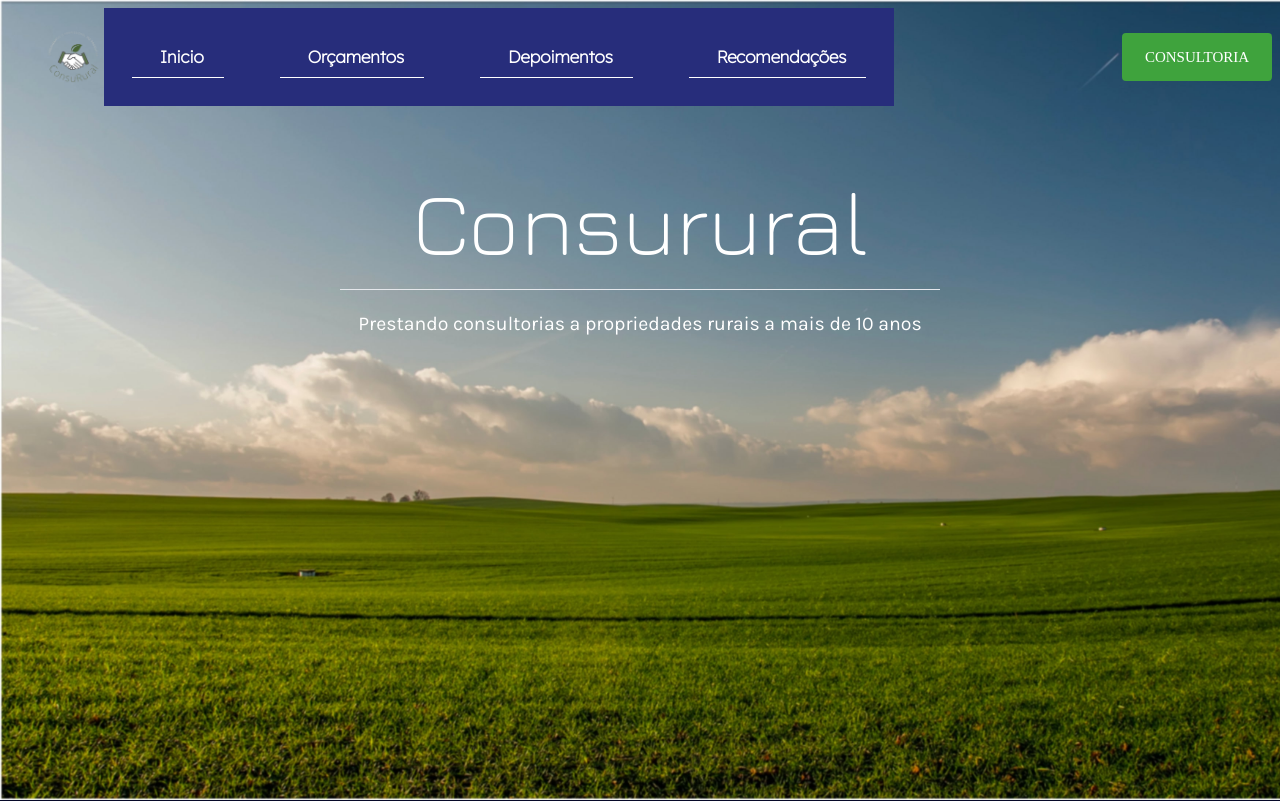
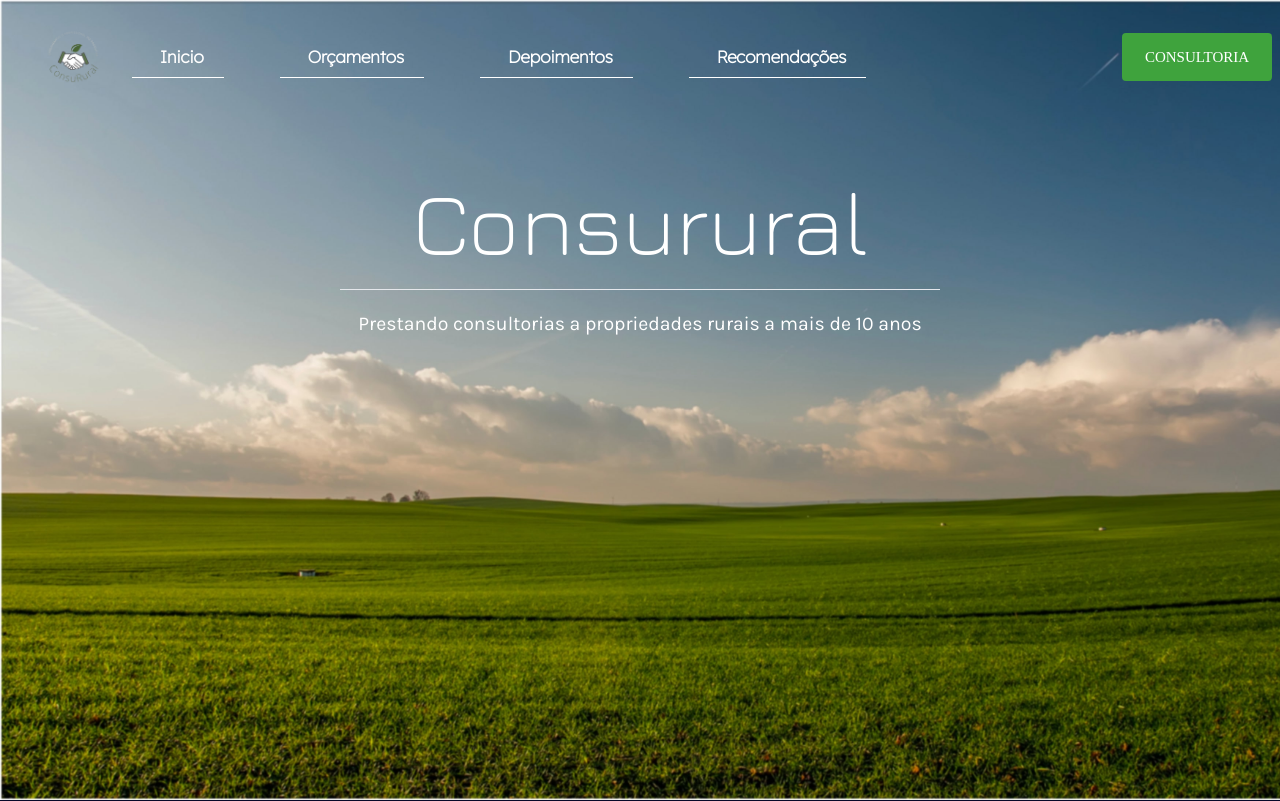
Before and after one commit to Gabrielfernandes7/frontend-consurural, a React (Vite) app in the folder frontend-consurural/: page / in a window 1280 px wide. Shown: the top 801 px of the page. Built offline with nearby package versions, Linux system fonts and the light colour scheme; a web font is replaced by a local one.

Commit message:
Ajustando a responsividade no site, parte 3

```diff
--- a/frontend-consurural/src/components/NavbarHome/NavbarHome.css
+++ b/frontend-consurural/src/components/NavbarHome/NavbarHome.css
@@ -104,8 +104,12 @@ li:hover {
   background-color: transparent;
 }
 
-.p-menubar-root-list {
-  background-color: #272d7b;
+
+
+@media screen and (max-width: 960px) {
+  .p-menubar-root-list {
+    background-color: #272d7b;
+  }
 }
 
 .p-menubar-root-list span{
```
